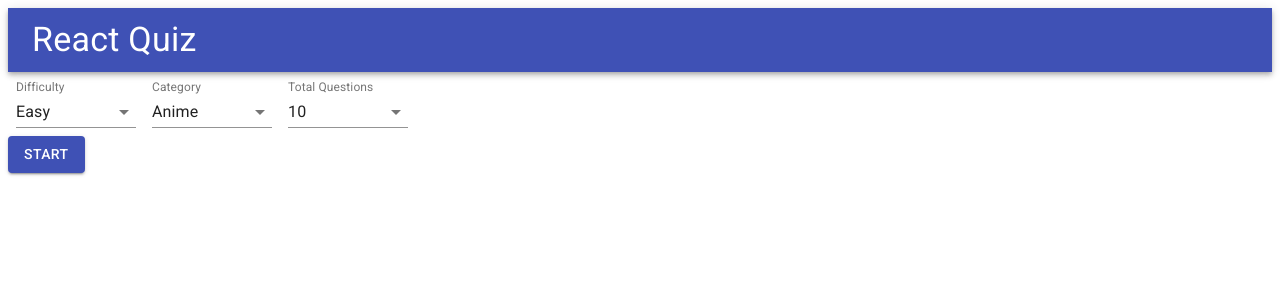
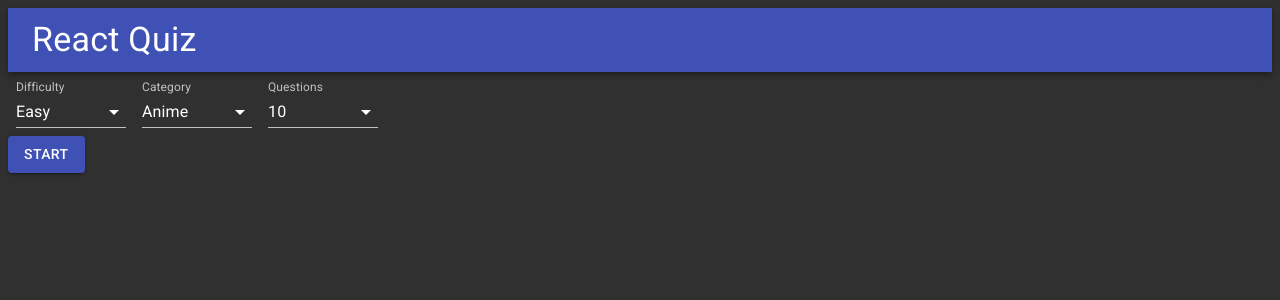
Before and after one commit to Amanse/react-quiz, a React (Create React App) app: page / in a window 1280 px wide. Shown: the top 300 px of the page. Built offline with nearby package versions, Linux system fonts and the light colour scheme.

Commit message:
Dark mode always and it's changes and some other tweaks

```diff
--- a/src/App.css
+++ b/src/App.css
@@ -3,6 +3,8 @@ html {
   padding: 0;
   font-family: Roboto, sans-serif;
   align-items: center;
+  background: #303030;
+  color: #fff;
 }
 
 .selectForGame {
@@ -22,3 +24,8 @@ AppBar {
 .chips-info {
   margin: 0.2em;
 }
+
+.questionCard {
+  padding: 1em;
+  margin: 0.6em;
+}
--- a/src/App.tsx
+++ b/src/App.tsx
@@ -13,6 +13,8 @@ import {
   makeStyles,
   Chip
 } from "@material-ui/core";
+import { createMuiTheme } from "@material-ui/core";
+import { ThemeProvider } from "@material-ui/styles";
 import { Header } from "./components/Header";
 
 //types
@@ -30,7 +32,7 @@ var userDifficulty: Difficulty = Difficulty.EASY;
 const useStyles = makeStyles(theme => ({
   formControl: {
     margin: theme.spacing(1),
-    minWidth: 120
+    minWidth: 110
   }
 }));
 
@@ -46,6 +48,11 @@ function App() {
   const [totalQuestions, setTotalQuestions] = useState<number>(10);
 
   const classes = useStyles();
+  const darkTheme = createMuiTheme({
+    palette: {
+      type: "dark"
+    }
+  });
 
   const startTrivia = async () => {
     setLoading(true);
@@ -118,8 +125,10 @@ function App() {
       };
       if (correct) {
         e.currentTarget.style.background = "green";
+        e.currentTarget.style.color = "#fff";
       } else if (answer !== answerObject.correctAnswer) {
         e.currentTarget.style.background = "red";
+        e.currentTarget.style.color = "#fff";
       }
       setUserAnswers(prev => [...prev, answerObject]);
     }
@@ -137,7 +146,7 @@ function App() {
 
   return (
     <>
-      <div className="App">
+      <ThemeProvider theme={darkTheme}>
         <Header />
         {gameOver || userAnswers.length === totalQuestions ? (
           <>
@@ -174,7 +183,7 @@ function App() {
                 </Select>
               </FormControl>
               <FormControl className={classes.formControl}>
-                <InputLabel id="totalQuestions">Total Questions</InputLabel>
+                <InputLabel id="totalQuestions">Questions</InputLabel>
                 <Select
                   labelId="totalQuestions"
                   id="select3"
@@ -227,7 +236,7 @@ function App() {
             Next
           </Button>
         ) : null}
-      </div>
+      </ThemeProvider>
     </>
   );
 }
--- a/src/components/QuestionCard.tsx
+++ b/src/components/QuestionCard.tsx
@@ -5,7 +5,6 @@ import { AnswerObject } from "../App";
 import {
   Card,
   CardContent,
-  CardHeader,
   Button,
   Typography,
   ButtonGroup
@@ -33,7 +32,7 @@ export const QuestionCard: React.FC<Props> = ({
       <p className="number">
         Question: {questionNumber} / {totalQuestions}
       </p>
-      <Card>
+      <Card className="questionCard">
         <Typography
           color="textPrimary"
           component="h2"
@@ -43,13 +42,12 @@ export const QuestionCard: React.FC<Props> = ({
         <div>
           {answers.map(ans => (
             <CardContent key={ans}>
-              <ButtonGroup orientation="vertical" color="secondary">
-                <Button
-                  variant="outlined"
-                  disabled={!!userAnswer}
-                  value={ans}
-                  onClick={callback}
-                >
+              <ButtonGroup
+                variant="contained"
+                orientation="vertical"
+                color="secondary"
+              >
+                <Button disabled={!!userAnswer} value={ans} onClick={callback}>
                   <span dangerouslySetInnerHTML={{ __html: ans }} />
                 </Button>
               </ButtonGroup>
```
